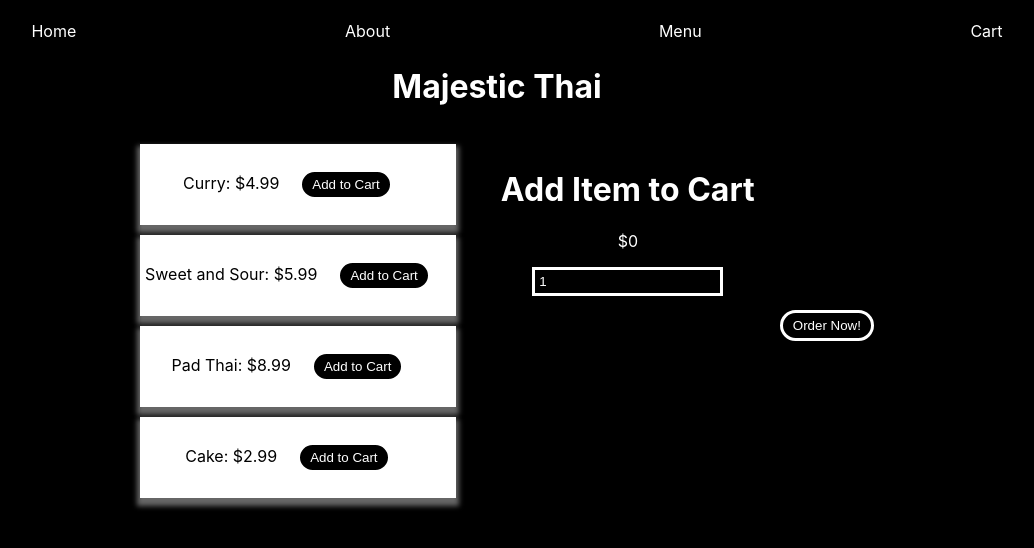
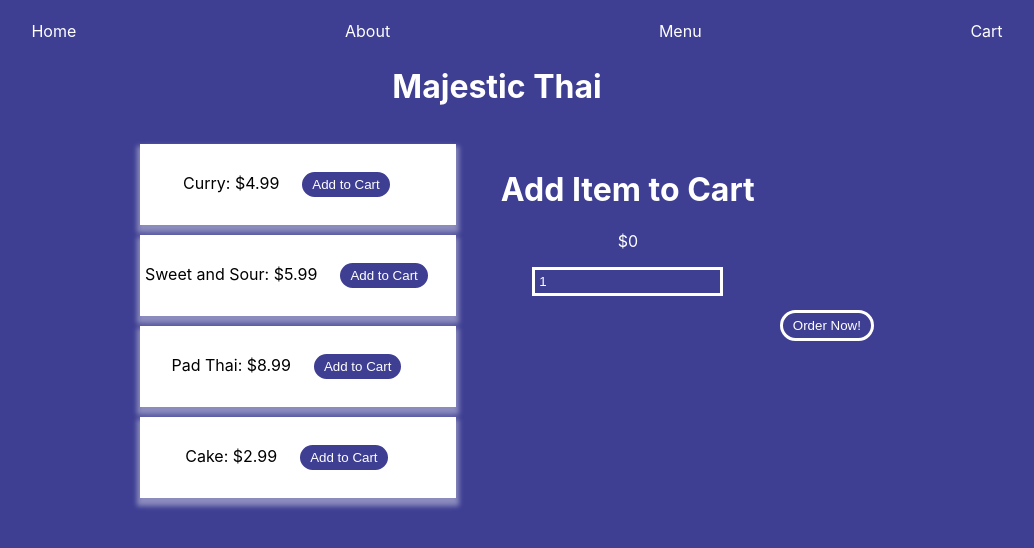
Before and after one commit to PatrickBoynton/majestic-thai, a React (Create React App) app: page / in a window 1280 px wide. Shown: the top 548 px of the page, without its empty margins (143-1177 px from the left). Built offline with nearby package versions, Linux system fonts and the light colour scheme.

Commit message:
Changed the site colors.

```diff
--- a/src/App.css
+++ b/src/App.css
@@ -35,7 +35,7 @@ a:hover{
 }
 button{
   border: 3px solid #fff;
-  background-color: #000;
+  background-color: #3e3e93;
   color: #fff;
   padding: 5px 10px;
   margin: 20px;
@@ -45,14 +45,14 @@ button{
 }
 button:hover{
   background-color: #fff;
-  color: #000;
-  border: 3px solid black;
+  color: #242424;
+  border: 3px solid #242424;
 }
 button:focus{
   outline: none;
 }
 input{
-  background-color: #000;
+  background-color: #3e3e93;
   color: #fff;
   border: 3px solid #fff;
   padding: 4px;
--- a/src/index.css
+++ b/src/index.css
@@ -1,5 +1,5 @@
 body {
-  background-color: #000;
+  background-color: #3e3e93;
   color: #fff;
   margin: 0;
   font-family: -apple-system, BlinkMacSystemFont, 'Segoe UI', 'Roboto', 'Oxygen',
```
